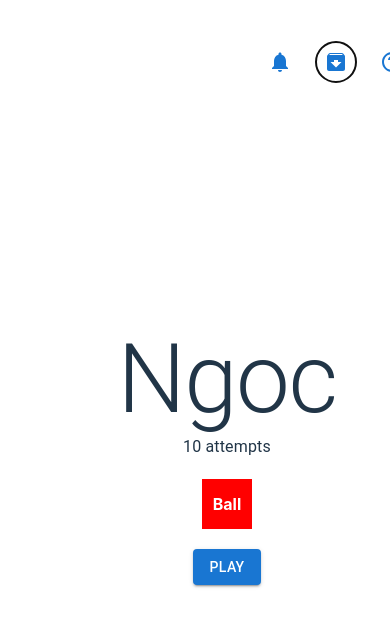
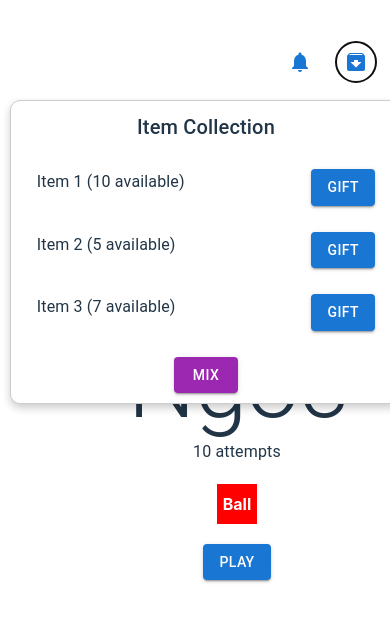
Before and after one commit to ItsMeNozo/vou, a React (Vite) app: page / in a window 390 px wide. Both pictures are taken after a click on the button 336 px from the left and 62 px from the top of the page. Shown: the top 626 px of the page. Built offline with nearby package versions, Linux system fonts and the light colour scheme.

Commit message:
feat: inventory and gift, mixd item to voucher

```diff
--- /dev/null
+++ b/src/components/Inventory.css
@@ -0,0 +1,26 @@
+.inventory-container {
+    position: fixed;
+    top: 100px;
+    right: 10px;
+    width: 90%;
+    max-width: 320px;
+    background: white;
+    border: 1px solid #ccc;
+    border-radius: 10px;
+    padding: 10px;
+    box-shadow: 0 4px 8px rgba(0, 0, 0, 0.2);
+    z-index: 1000;
+  }
+
+  .inventory-container .MuiButton-root {
+    margin-top: 10px;
+  }
+
+  @media (max-width: 600px) {
+    .inventory-container {
+      width: 95%;
+      max-width: none;
+      left: 2.5%;
+      right: 2.5%;
+    }
+  }
--- /dev/null
+++ b/src/components/Inventory.tsx
@@ -0,0 +1,89 @@
+import React, { useState } from 'react';
+import { Box, Typography, Button, List, ListItem, ListItemText, Dialog, DialogTitle, DialogContent, TextField, DialogActions, MenuItem, Select, InputLabel, FormControl } from '@mui/material';
+import './Inventory.css';
+
+const items = [
+  { id: 1, name: 'Item 1', quantity: 10 },
+  { id: 2, name: 'Item 2', quantity: 5 },
+  { id: 3, name: 'Item 3', quantity: 7 },
+];
+
+const Inventory: React.FC = () => {
+  const [selectedItem, setSelectedItem] = useState<number | null>(null);
+  const [selectedQuantity, setSelectedQuantity] = useState<number>(1);
+  const [giftDialogOpen, setGiftDialogOpen] = useState(false);
+  const [recipientInfo, setRecipientInfo] = useState('');
+
+  const handleGiftClick = (id: number) => {
+    setSelectedItem(id);
+    setGiftDialogOpen(true);
+  };
+
+  const handleSendGift = () => {
+    console.log(`Sending ${selectedQuantity} of item ${selectedItem} to ${recipientInfo}`);
+    // Record the gift details here
+    setGiftDialogOpen(false);
+    setRecipientInfo('');
+    setSelectedQuantity(1);
+  };
+
+  return (
+    <Box className="inventory-container">
+      <Typography variant="h6">Item Collection</Typography>
+      <List>
+        {items.map((item) => (
+          <ListItem key={item.id}>
+            <ListItemText primary={`${item.name} (${item.quantity} available)`} />
+            <Button
+              variant="contained"
+              color="primary"
+              onClick={() => handleGiftClick(item.id)}
+              disabled={item.quantity === 0}
+            >
+              Gift
+            </Button>
+          </ListItem>
+        ))}
+      </List>
+      <Button variant="contained" color="secondary" onClick={() => alert('Get the voucher')}>
+        Mix
+      </Button>
+
+      <Dialog open={giftDialogOpen} onClose={() => setGiftDialogOpen(false)}>
+        <DialogTitle>Gift Item</DialogTitle>
+        <DialogContent>
+          <TextField
+            autoFocus
+            margin="dense"
+            label="Phone number, email, or user ID"
+            fullWidth
+            value={recipientInfo}
+            onChange={(e) => setRecipientInfo(e.target.value)}
+          />
+          <FormControl fullWidth margin="dense">
+            <InputLabel>Quantity</InputLabel>
+            <Select
+              value={selectedQuantity}
+              onChange={(e) => setSelectedQuantity(Number(e.target.value))}
+              label="Quantity"
+            >
+              {[...Array(items.find(item => item.id === selectedItem)?.quantity || 0).keys()].map(i => (
+                <MenuItem key={i + 1} value={i + 1}>{i + 1}</MenuItem>
+              ))}
+            </Select>
+          </FormControl>
+        </DialogContent>
+        <DialogActions>
+          <Button onClick={() => setGiftDialogOpen(false)} color="primary">
+            Cancel
+          </Button>
+          <Button onClick={handleSendGift} color="primary">
+            Send
+          </Button>
+        </DialogActions>
+      </Dialog>
+    </Box>
+  );
+};
+
+export default Inventory;
--- a/src/components/MainScreen.css
+++ b/src/components/MainScreen.css
@@ -1,4 +1,3 @@
-/* src/components/MainScreen.css */
 .main-screen {
   position: relative;
   height: 100vh;
@@ -8,6 +7,7 @@
   flex-direction: column;
   align-items: center;
   justify-content: center;
+  padding: 0 10px;
 }
 
 .top-right-icons {
@@ -35,3 +35,31 @@
   color: white;
   font-weight: bold;
 }
+
+.title {
+  font-size: 2rem;
+}
+
+.subtitle {
+  font-size: 1rem;
+}
+
+/* Responsive design for smaller screens */
+@media (max-width: 600px) {
+  .title {
+    font-size: 1.5rem;
+  }
+
+  .subtitle {
+    font-size: 0.875rem;
+  }
+
+  .ball {
+    width: 40px;
+    height: 40px;
+  }
+
+  .game-section {
+    margin-top: 10px;
+  }
+}
--- a/src/components/MainScreen.tsx
+++ b/src/components/MainScreen.tsx
@@ -1,11 +1,13 @@
-// src/components/MainScreen.tsx
-import React from 'react';
+import React, { useState } from 'react';
 import { Box, Grid, IconButton, Typography, Button } from '@mui/material';
 import { Notifications as NotificationsIcon, Archive as InventoryIcon, HelpOutline as HelpIcon } from '@mui/icons-material';
 import NotificationBell from './Notificationbell';
+import Inventory from './Inventory';
 import './MainScreen.css';
 
 const MainScreen: React.FC = () => {
+  const [showInventory, setShowInventory] = useState(false);
+
   return (
     <Box className="main-screen">
       <Grid container spacing={2} justifyContent="flex-end" alignItems="center" className="top-right-icons">
@@ -13,7 +15,7 @@ const MainScreen: React.FC = () => {
           <NotificationBell />
         </Grid>
         <Grid item>
-          <IconButton color="primary">
+          <IconButton color="primary" onClick={() => setShowInventory(!showInventory)}>
             <InventoryIcon />
           </IconButton>
         </Grid>
@@ -23,9 +25,10 @@ const MainScreen: React.FC = () => {
           </IconButton>
         </Grid>
       </Grid>
+      {showInventory && <Inventory />}
       <Box className="content">
-        <Typography variant="h1">Ngoc</Typography>
-        <Typography variant="body1">10 attempts</Typography>
+        <Typography variant="h1" className="title">Ngoc</Typography>
+        <Typography variant="body1" className="subtitle">10 attempts</Typography>
         <Box className="game-section">
           <Box className="ball">Ball</Box>
           <Button variant="contained" color="primary">Play</Button>
```
Lines whose indentation alone changed are shown as unchanged.
